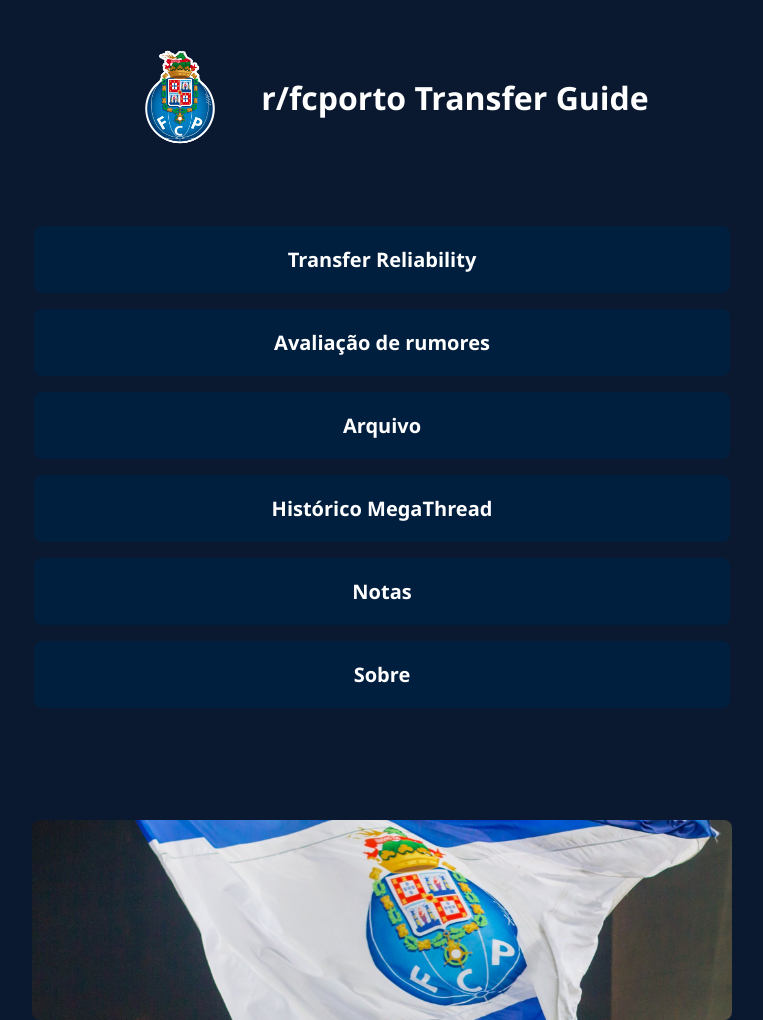
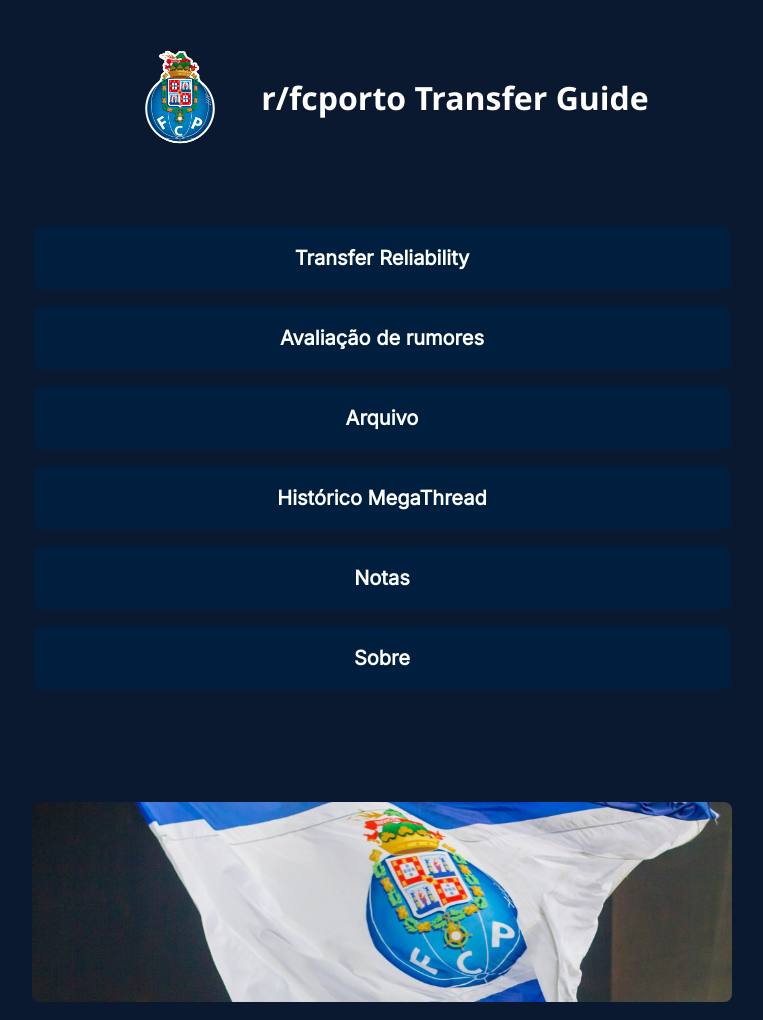
Before and after one commit to Azrial1739/teste-transfer, a Jekyll site: the page built from index.md, in a window 1280 px wide. Shown: the whole page, without its empty margins (258-1021 px from the left). Built offline with Jekyll 4.4.1, drawn with Linux system fonts in a browser that asks for light colours.

Commit message:
Update home.html

```diff
--- a/_layouts/home.html
+++ b/_layouts/home.html
@@ -1,14 +1,17 @@
 <!DOCTYPE html>
-<html>
+<html lang="pt-PT">
 <head>
   <meta charset="UTF-8" />
   <meta name="viewport" content="width=device-width, initial-scale=1" />
   <title>{{ page.title | default: site.title }}</title>
+
+  <link href="https://fonts.googleapis.com/css2?family=Inter&display=swap" rel="stylesheet" />
+
   <style>
     body {
       background-color: #0a192f;
       color: white;
-      font-family: "Segoe UI", Tahoma, Geneva, Verdana, sans-serif;
+      font-family: 'Inter', sans-serif;
       margin: 0;
       padding: 0;
       text-align: center;
@@ -33,6 +36,7 @@
       margin: 0;
       color: white;
       font-weight: 800;
+      font-family: "Segoe UI", Tahoma, Geneva, Verdana, sans-serif;
     }
 
     .menu-container {
@@ -45,7 +49,7 @@
       color: white;
       font-size: 1rem;
       font-weight: 600;
-      font-family: "Segoe UI", Tahoma, Geneva, Verdana, sans-serif;
+      font-family: 'Inter', sans-serif;
       text-decoration: none;
       padding: 1rem;
       margin: 1rem auto;
```
Lines whose indentation alone changed are shown as unchanged.
